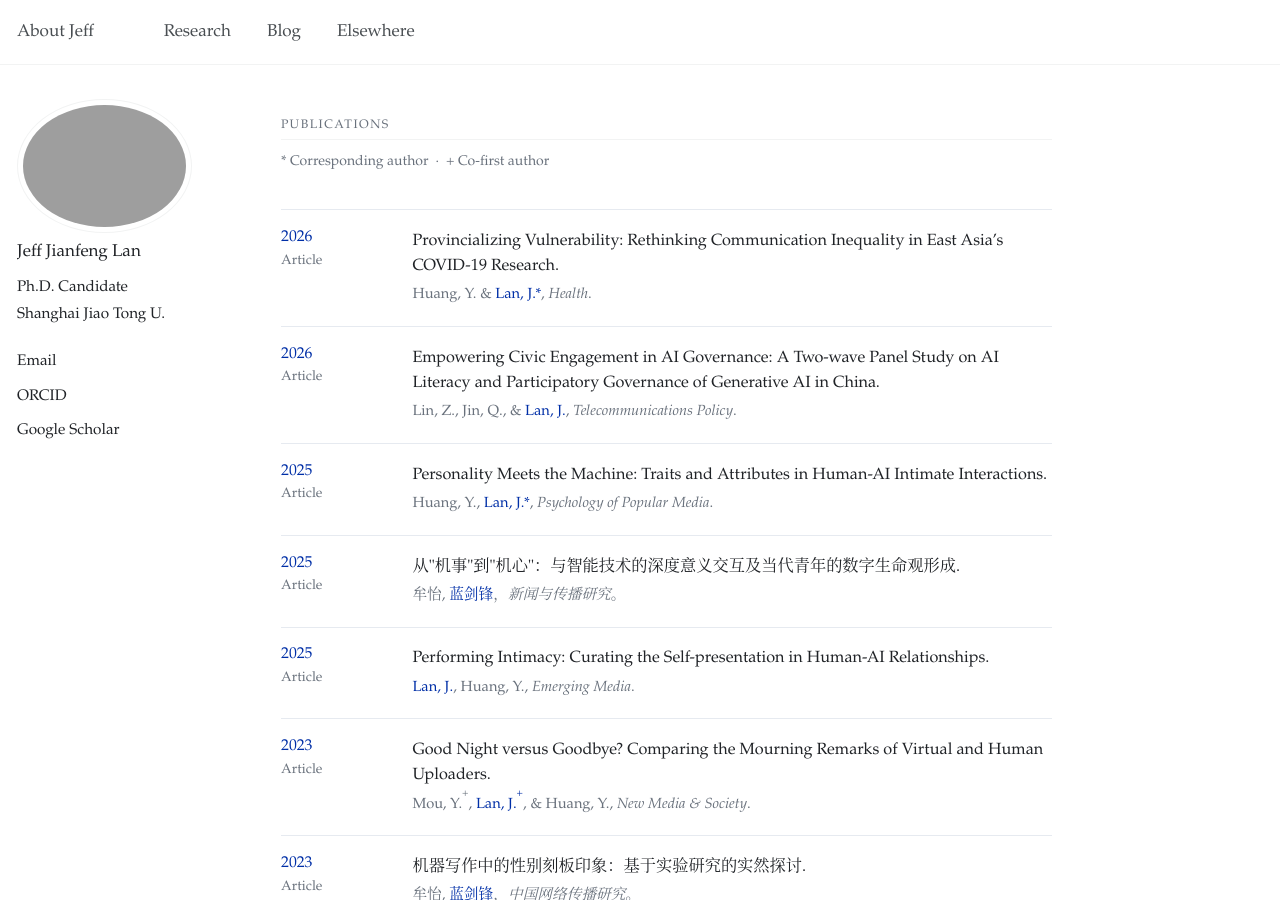
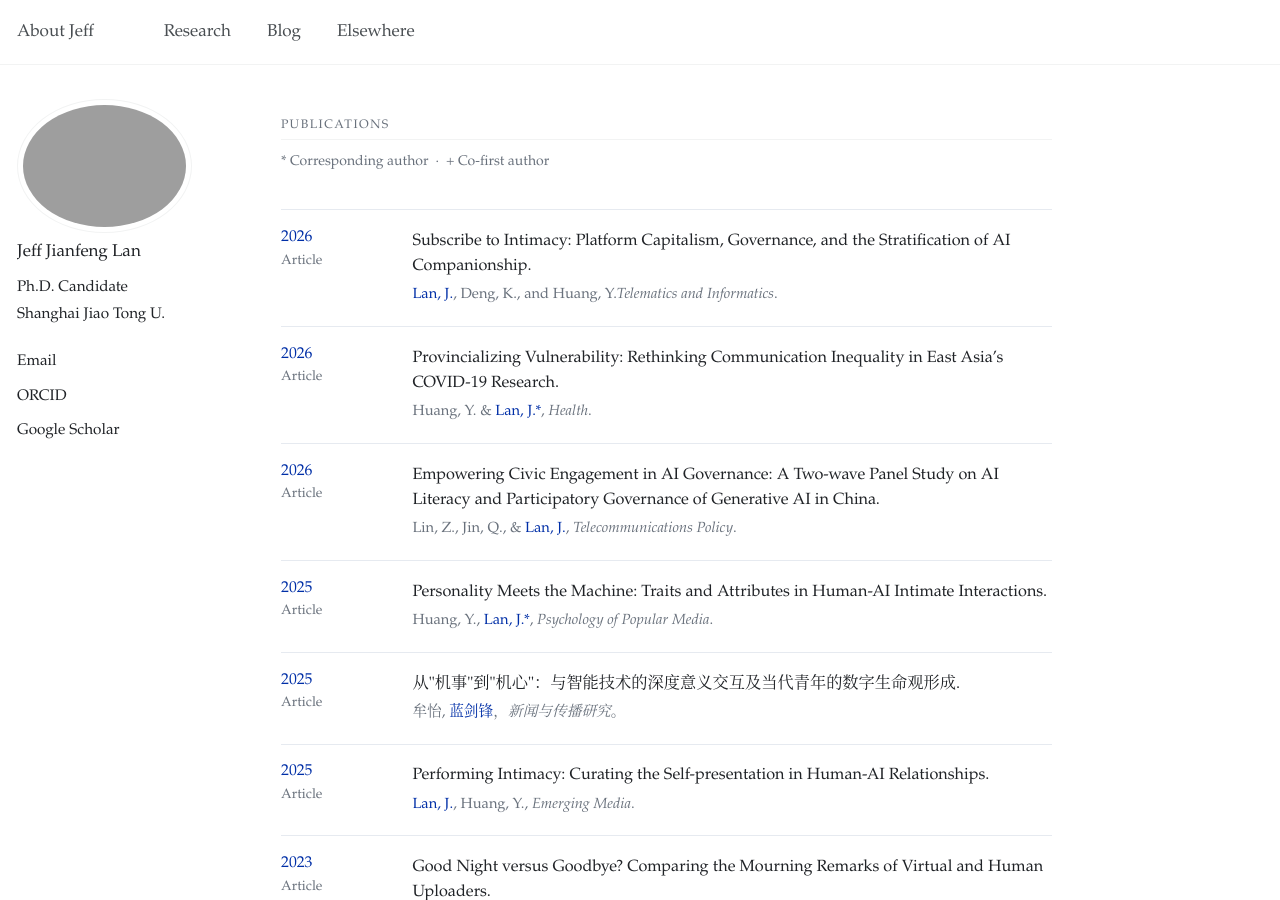
Before and after one commit to jianfenglan/jianfenglan.github.io, a Jekyll site: the page built from research.md, in a window 1280 px wide and 900 px high. Built offline with Jekyll 4.4.1, drawn with Linux system fonts in a browser that asks for light colours.

Commit message:
Update research.md

```diff
--- a/research.md
+++ b/research.md
@@ -199,6 +199,13 @@ sup {
   </div>
 
   <div class="publication-list">
+            <div class="publication-card">
+      <div class="publication-meta"><span class="publication-year">2026</span><span class="publication-type">Article</span></div>
+      <div class="publication-content">
+        <span class="publication-title">Subscribe to Intimacy: Platform Capitalism, Governance, and the Stratification of AI Companionship.</span>
+        <span class="publication-authors"><span class="my-name">Lan, J.</span>, Deng, K., and Huang, Y.<em>Telematics and Informatics</em>.</span>
+      </div>
+    </div>
         <div class="publication-card">
       <div class="publication-meta"><span class="publication-year">2026</span><span class="publication-type">Article</span></div>
       <div class="publication-content">
```
